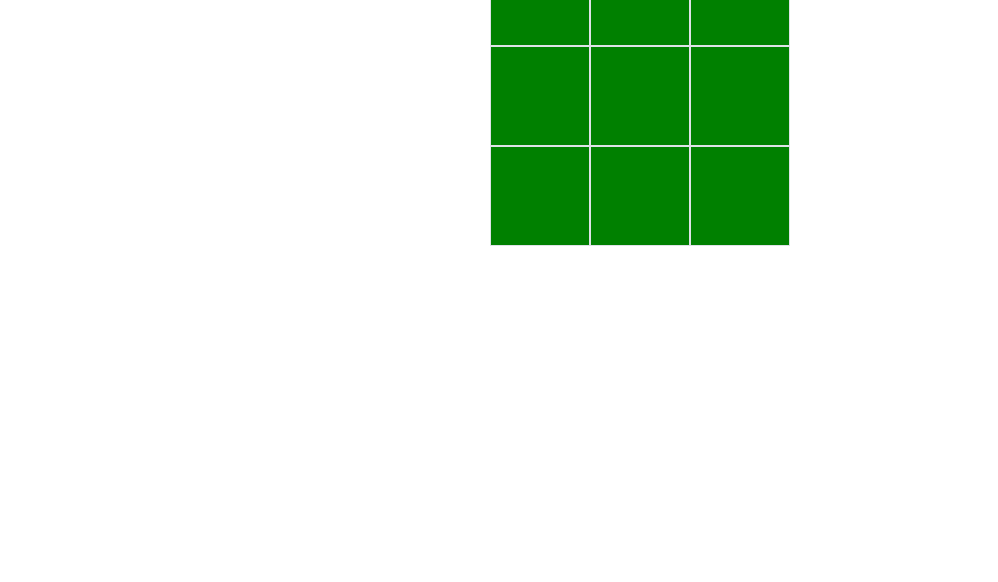
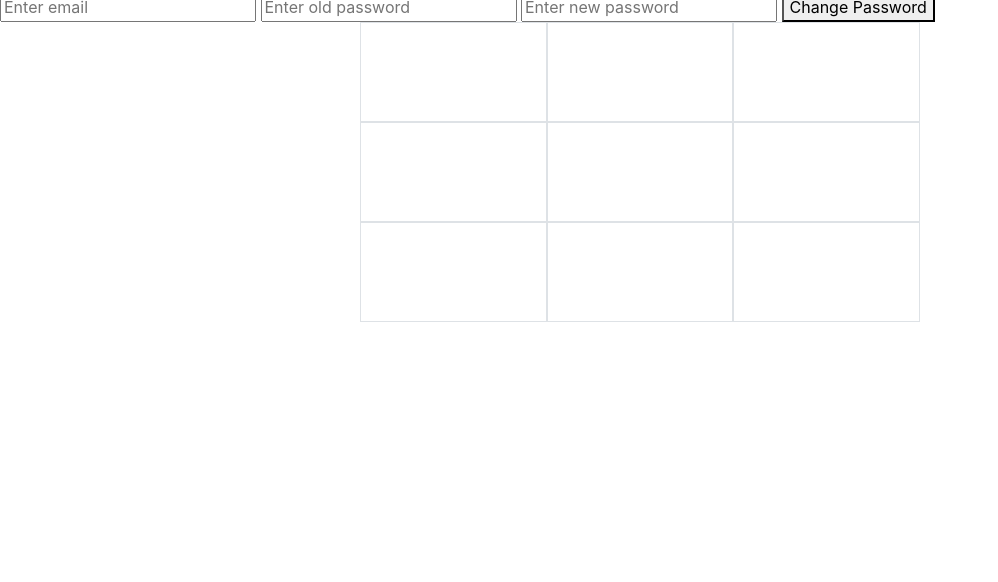
Before and after one commit to tylerr36/Tic-Tac-Toe---client, a website built with webpack: page index.html in a window 1280 px wide. Shown: the part 263-845 px from the top of the page, without its empty margins (0-998 px from the left). Before the commit the page ends 800 px from the top, so only its background shows below. Built offline with nearby package versions, Linux system fonts and the light colour scheme.

Commit message:
Sign in/up confirmations now appear. Can now only click each square once. Added vmin to game board in scss.

```diff
--- a/assets/scripts/app.js
+++ b/assets/scripts/app.js
@@ -3,16 +3,18 @@
 // use require with a reference to bundle the file and use it in this file
 // const example = require('./example')
 const authEvents = require('./game/events')
+const gameEvents = require('./game/gamelogic')
 // const gameEvents = require('./game/gamelogic')
 // use require without a reference to ensure a file is bundled
 // require('./example')
 
 $(() => {
   $('#sign-up').on('submit', authEvents.onSignUp)
+  console.log(authEvents.onSignUp)
   $('#sign-in').on('submit', authEvents.onSignIn)
   $('#change-password').on('submit', authEvents.onChangePassword)
   $('#sign-out').on('submit', authEvents.onSignOut)
-  $('.border').on('click', authEvents.onClick)
+  $('.border').on('click', gameEvents.onClick)
   // $('#board').on('click', gameEvents.playGame)
 
   // $('#sign-up').on('submit', function (event) {
--- a/assets/styles/index.scss
+++ b/assets/styles/index.scss
@@ -1,19 +1,31 @@
 @import '~bootstrap/scss/bootstrap';
 
-.container {width: 300px;
+.container {
+  height: 70vmin;
+  margin: auto;
+  width: 70vmin;
 }
 
 .border {
-  width: 100px; height: 100px; border: 22px solid green;
+  width: 100px; height: 100px; border: 22px;
   display: flex;
   justify-content: center;
   align-items: center;
-  color: red;
+  color: black;
+  font-size: 35px;
   margin: 0;
   padding: 0;
-  background-color: green;
+  background-color: white;
+  cursor: pointer;
   }
 
+  .cell:nth-child(3n) {
+  border-right: 0;
+  }
+
+  .cell:nth-child(-n + 3) {
+  border-top: 0;
+  }
 
 .success {
   color: green;
--- a/index.html
+++ b/index.html
@@ -29,6 +29,13 @@
         <button type="submit">Sign in</button>
       </form>
 
+      <h2>Change Password</h2>
+      <form id='change-password'>
+        <input type="email" name="credentials[email]" placeholder='Enter email'>
+        <input type="password" name="passwords[old]" placeholder='Enter old password'>
+        <input type="password" name="passwords[new]" placeholder='Enter new password'>
+        <button>Change Password</button>
+      </form>
 
     <div class="container" id="main">
       <div class="row">
```
